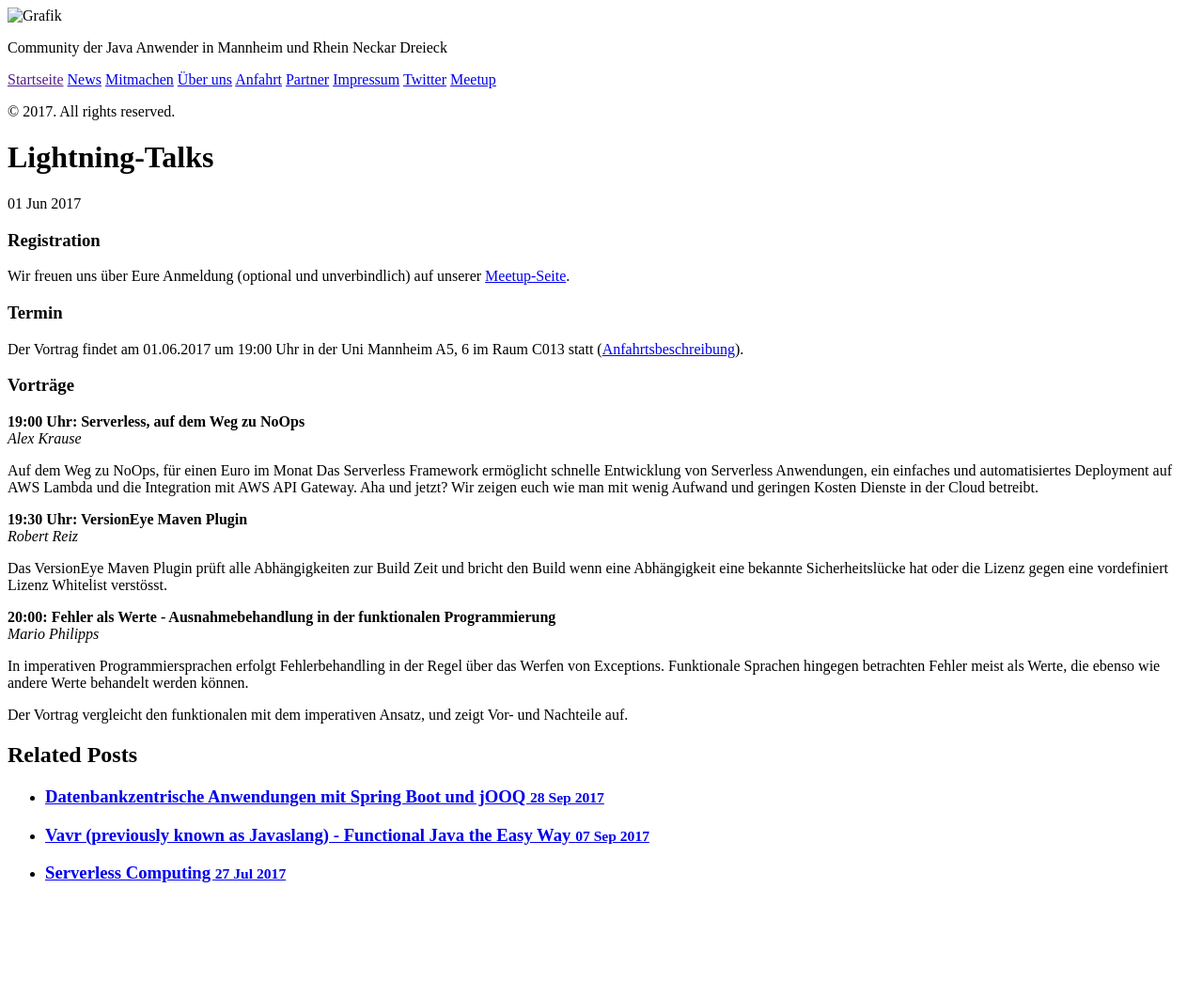
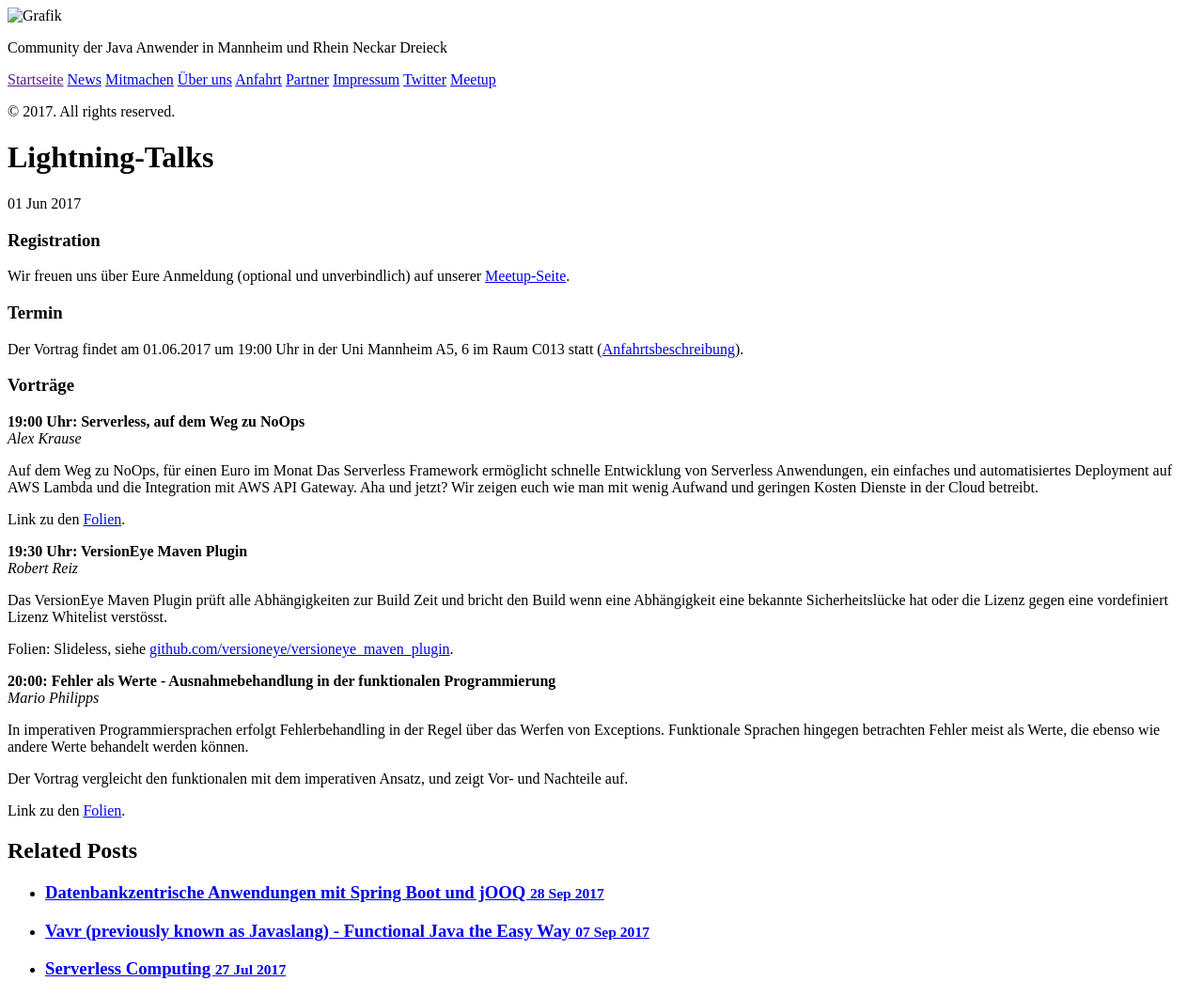
Before and after one commit to majug/majug.github.io, a Jekyll site: the page built from _posts/2017-06-01-lightning-talks.md, in a window 1280 px wide. Shown: the whole page at 94% size. Built offline with Jekyll 4.4.1, drawn with Linux system fonts in a browser that asks for light colours; before the commit the page ends 959 px from its top, so only the background shows below that.

Commit message:
Add slides. Remove from front page.

```diff
--- a/_posts/2017-06-01-lightning-talks.md
+++ b/_posts/2017-06-01-lightning-talks.md
@@ -20,10 +19,14 @@ _Alex Krause_
 
 Auf dem Weg zu NoOps, für einen Euro im Monat Das Serverless Framework ermöglicht schnelle Entwicklung von Serverless Anwendungen, ein einfaches und automatisiertes Deployment auf AWS Lambda und die Integration mit AWS API Gateway. Aha und jetzt? Wir zeigen euch wie man mit wenig Aufwand und geringen Kosten Dienste in der Cloud betreibt.
 
+Link zu den [Folien](https://speakerdeck.com/alex0ptr/serverless).
+
 **19:30 Uhr: VersionEye Maven Plugin**<br>
 _Robert Reiz_
 
 Das VersionEye Maven Plugin prüft alle Abhängigkeiten zur Build Zeit und bricht den Build wenn eine Abhängigkeit eine bekannte Sicherheitslücke hat oder die Lizenz gegen eine vordefiniert Lizenz Whitelist verstösst.
+
+Folien: Slideless, siehe [github.com/versioneye/versioneye_maven_plugin](https://github.com/versioneye/versioneye_maven_plugin).
 
 **20:00: Fehler als Werte - Ausnahmebehandlung in der funktionalen Programmierung**<br>
 _Mario Philipps_
@@ -31,3 +34,5 @@ _Mario Philipps_
 In imperativen Programmiersprachen erfolgt Fehlerbehandling in der Regel über das Werfen von Exceptions. Funktionale Sprachen hingegen betrachten Fehler meist als Werte, die ebenso wie andere Werte behandelt werden können.
 
 Der Vortrag vergleicht den funktionalen mit dem imperativen Ansatz, und zeigt Vor- und Nachteile auf.
+
+Link zu den [Folien](https://de.slideshare.net/MarioPhilipps/fehler-als-werte-ausnahmebehandlung-in-der-funktionalen-programmierung).
```
Also changed, not shown: other parts of _posts/2017-06-01-lightning-talks.md (+0 -1 lines).
